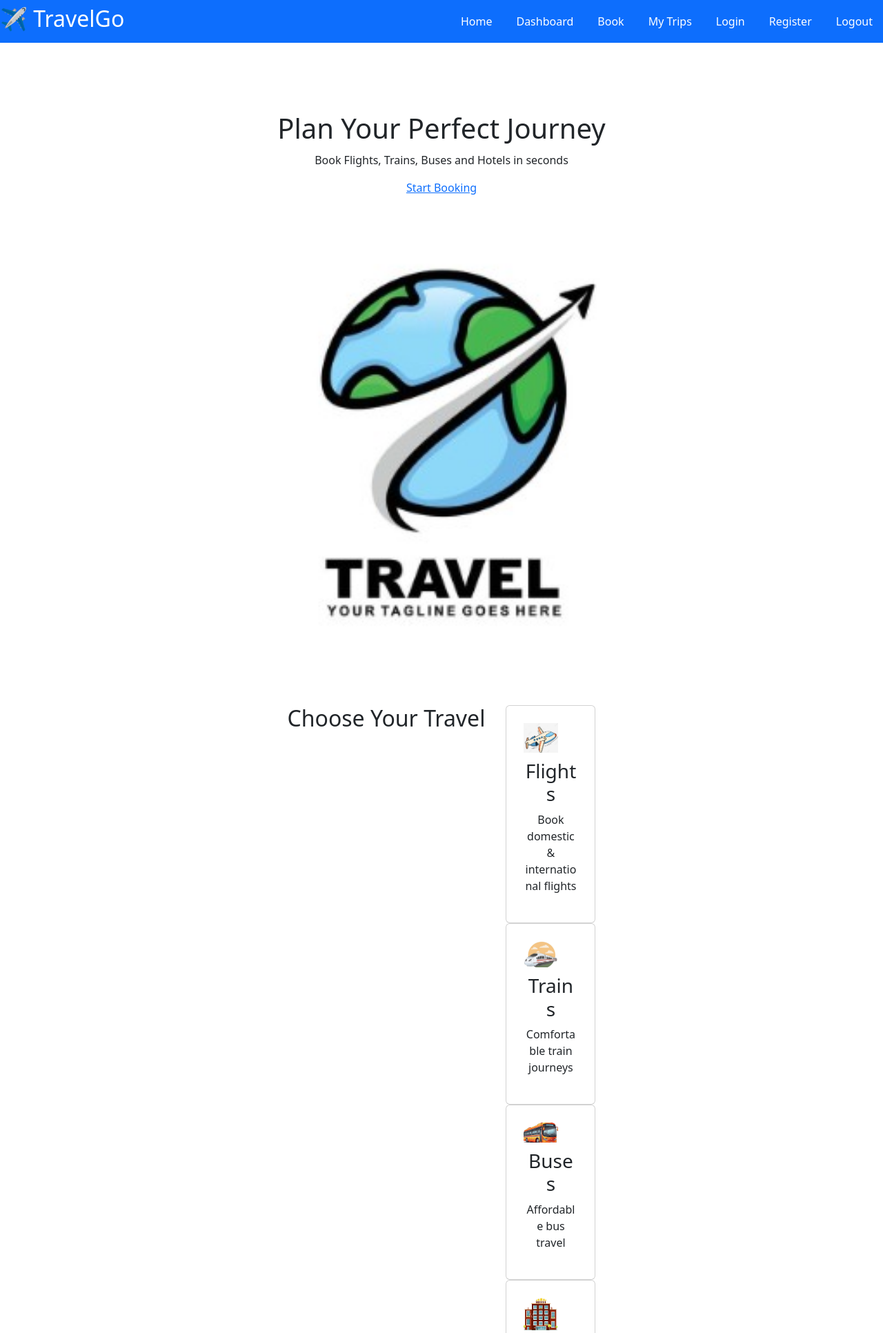
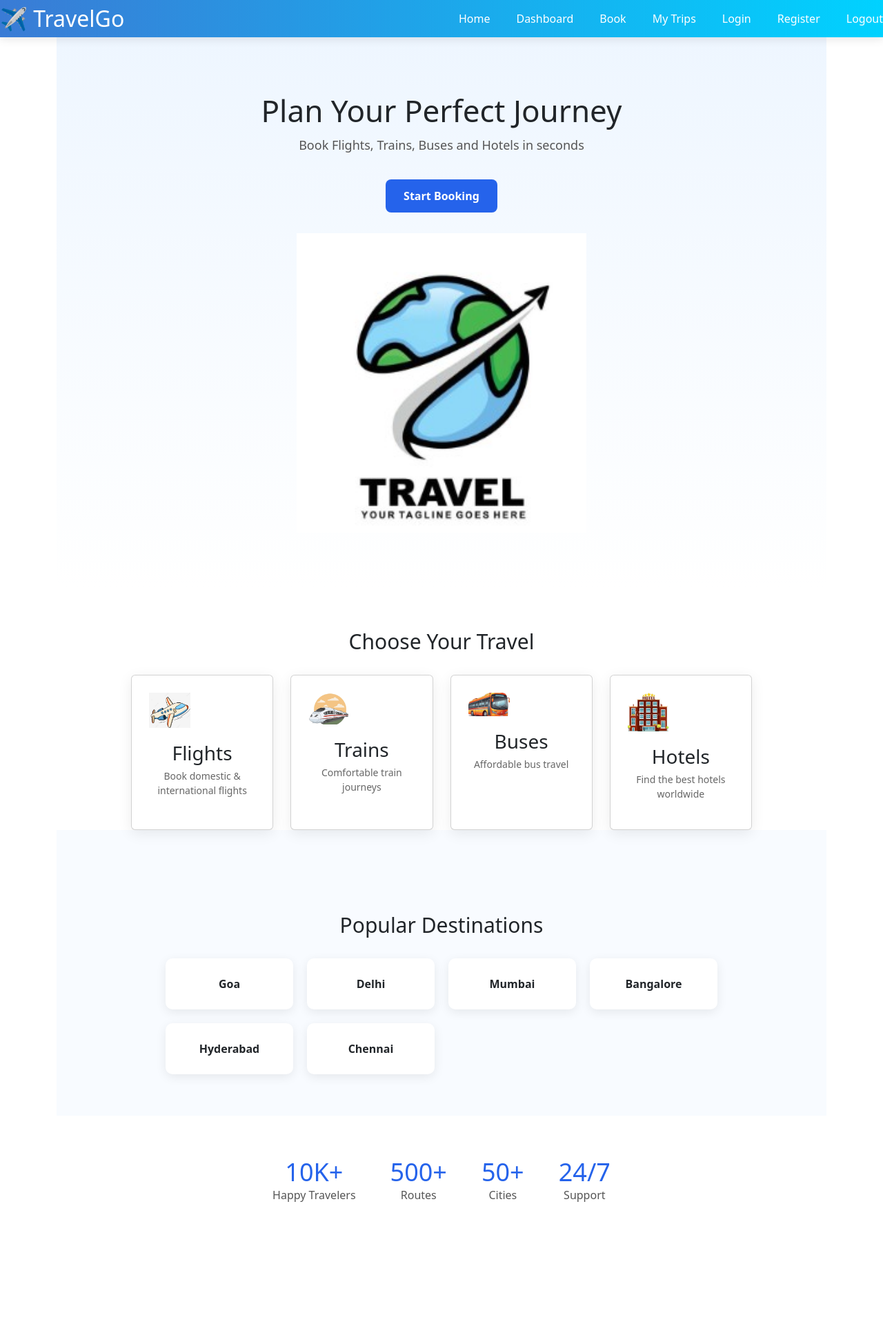
Before and after one commit to pavankalyan65/TravelGo, a Flask app: page / in a window 1280 px wide. Shown: the top 1932 px of the page at 69% size. After the commit the page ends 1742 px from the top, so only its background shows below. Run offline with Flask 3, Linux system fonts and the light colour scheme.

Commit message:
Update style.css

```diff
--- a/TravelGo-main/TravelGo-main/static/css/style.css
+++ b/TravelGo-main/TravelGo-main/static/css/style.css
@@ -1,21 +1,24 @@
 body{
-font-family: 'Segoe UI', sans-serif;
-background:#ffffff;
+font-family:'Segoe UI',sans-serif;
+background:#f5f7fb;
 margin:0;
 color:#333;
 }
 
+/* NAVBAR */
+
 .navbar{
-background:#0d6efd;
-padding:20px 60px;
+background:linear-gradient(90deg,#3a7bd5,#00d2ff);
+padding:18px 60px;
 display:flex;
 justify-content:space-between;
 align-items:center;
+box-shadow:0 3px 12px rgba(0,0,0,0.1);
 }
 
 .navbar h2{
 color:white;
-padding-right: 15px;
+margin:0;
 }
 
 .navbar a{
@@ -23,67 +26,173 @@ color:white;
 margin-left:20px;
 text-decoration:none;
 font-weight:500;
+transition:0.3s;
+}
+
+.navbar a:hover{
+opacity:0.8;
 }
 
 .nav-links{
 display:flex;
-gap:15px;
-margin-right:15px;
+gap:18px;
 }
 
-.container{
-padding:40px;
-}
+/* HERO */
 
 .hero{
+display:flex;
+align-items:center;
+justify-content:center;
+flex-direction:column;
 text-align:center;
-padding:60px;
+padding:80px 20px;
+background:linear-gradient(180deg,#eef6ff,#ffffff);
 }
 
 .hero h1{
-font-size:40px;
+font-size:44px;
 margin-bottom:10px;
 }
 
-.hero-img{
-width:60%;
-border-radius:10px;
-margin-top:20px;
+.hero p{
+font-size:18px;
+color:#555;
 }
 
-.travel-options{
-display:flex;
-justify-content:center;
-gap:30px;
-margin-top:40px;
+.hero-img{
+width:420px;
+margin-top:30px;
+}
+
+/* CTA BUTTON */
+
+.cta-btn{
+display:inline-block;
+margin-top:20px;
+background:#2563eb;
+color:white;
+padding:12px 26px;
+border-radius:8px;
+text-decoration:none;
+font-weight:600;
+transition:0.3s;
+}
+
+.cta-btn:hover{
+background:#1e4ed8;
+transform:translateY(-2px);
+}
+
+/* TRAVEL OPTIONS */
+
+.section-title{
+text-align:center;
+font-size:30px;
+margin-top:60px;
+margin-bottom:30px;
+}
+
+.options-grid{
+display:grid;
+grid-template-columns:repeat(auto-fit,minmax(180px,1fr));
+gap:25px;
+max-width:900px;
+margin:auto;
 }
 
 .card{
-background:#eaf4ff;
+background:white;
 padding:25px;
-border-radius:12px;
-width:130px;
+border-radius:14px;
 text-align:center;
+box-shadow:0 5px 20px rgba(0,0,0,0.08);
 transition:0.3s;
 }
 
 .card:hover{
-transform:scale(1.05);
-box-shadow:0px 4px 15px rgba(0,0,0,0.1);
+transform:translateY(-6px);
+box-shadow:0 10px 30px rgba(0,0,0,0.12);
 }
 
 .card img{
-width:50px;
+width:60px;
 margin-bottom:10px;
 }
+
+.card h3{
+margin:10px 0 5px 0;
+}
+
+.card p{
+font-size:14px;
+color:#666;
+}
+
+/* DESTINATIONS */
+
+.destinations{
+padding:60px 20px;
+background:#f8fbff;
+}
+
+.dest-grid{
+display:grid;
+grid-template-columns:repeat(auto-fit,minmax(160px,1fr));
+gap:20px;
+max-width:800px;
+margin:auto;
+}
+
+.dest-card{
+background:white;
+padding:25px;
+border-radius:10px;
+text-align:center;
+font-weight:600;
+box-shadow:0 4px 15px rgba(0,0,0,0.08);
+transition:0.3s;
+}
+
+.dest-card:hover{
+background:#2563eb;
+color:white;
+transform:scale(1.05);
+}
+
+/* STATS */
+
+.stats{
+display:flex;
+justify-content:center;
+gap:50px;
+padding:60px 20px;
+background:white;
+}
+
+.stat-box{
+text-align:center;
+}
+
+.stat-box h3{
+font-size:36px;
+color:#2563eb;
+margin:0;
+}
+
+.stat-box p{
+color:#555;
+}
+
+/* FORMS */
 
 .form-box{
 width:360px;
 margin:auto;
-background:#eaf4ff;
+background:white;
 padding:35px;
 border-radius:12px;
-box-shadow:0px 4px 10px rgba(0,0,0,0.05);
+box-shadow:0px 5px 20px rgba(0,0,0,0.08);
 }
 
 input,select{
@@ -95,7 +204,7 @@ border-radius:6px;
 }
 
 button{
-background:#4da6ff;
+background:#2563eb;
 color:white;
 border:none;
 padding:10px;
@@ -103,20 +212,23 @@ margin-top:15px;
 width:100%;
 border-radius:6px;
 font-size:15px;
+cursor:pointer;
 }
 
-button:hover{
-background:#0d6efd;
-}
+button:hover
+
+/* TABLE */
 
 .history-table{
 width:100%;
 margin-top:30px;
 border-collapse:collapse;
+background:white;
+box-shadow:0 5px 20px rgba(0,0,0,0.05);
 }
 
 .history-table th{
-background:#0d6efd;
+background:#2563eb;
 color:white;
 padding:12px;
 text-align:center;
@@ -124,13 +236,13 @@ text-align:center;
 
 .history-table td{
 padding:12px;
-border-bottom:1px solid #ddd;
+border-bottom:1px solid #eee;
 text-align:center;
 }
 
-.history-table tr:hover {
-background: #f9fafb;
-}
+.history-table tr:hover
+
+/* BUTTONS */
 
 .btn{
 background:#2563eb;
@@ -138,7 +250,6 @@ color:white;
 padding:8px 15px;
 text-decoration:none;
 border-radius:4px;
-margin-bottom:15px;
 display:inline-block;
 }
 
@@ -149,3 +260,5 @@ padding:6px 10px;
 text-decoration:none;
 border-radius:4px;
 }
+
+.cancel-btn:hover
```
